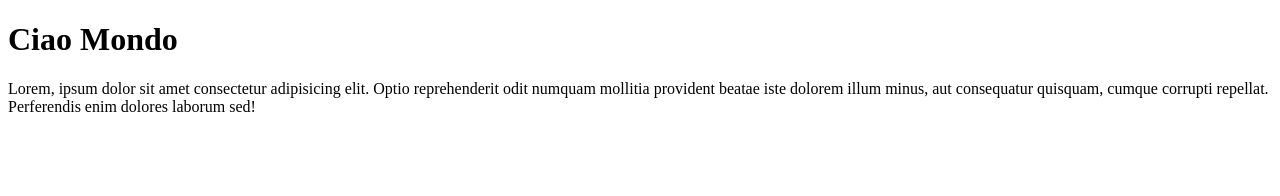
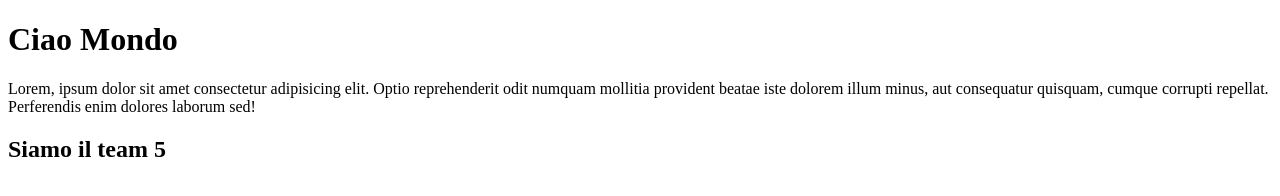
Before and after one commit to midory-rojas/test-git, a plain HTML site: page index.html in a window 1280 px wide. Drawn offline with Linux system fonts and the light colour scheme.

Commit message:
feat: aggiunto h2

```diff
--- a/index.html
+++ b/index.html
@@ -8,5 +8,6 @@
 <body>
     <h1>Ciao Mondo</h1>
     <p>Lorem, ipsum dolor sit amet consectetur adipisicing elit. Optio reprehenderit odit numquam mollitia provident beatae iste dolorem illum minus, aut consequatur quisquam, cumque corrupti repellat. Perferendis enim dolores laborum sed!</p>
+    <h2>Siamo il team 5</h2>
 </body>
 </html>
```
